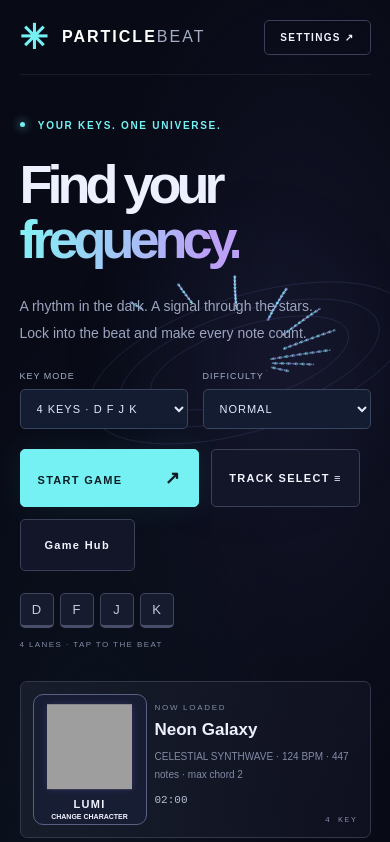
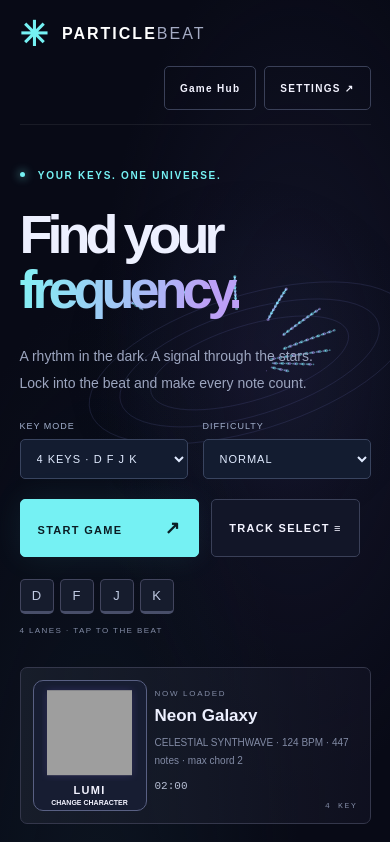
Before and after one commit to HyangDan2/CDXPilot0004, a website: page index.html in a window 390 px wide. Shown: the top 842 px of the page. Drawn offline with Linux system fonts and the light colour scheme; no server answers; grey boxes are pictures that could not be loaded.

Commit message:
Move Game Hub action beside header settings

```diff
--- a/css/style.css
+++ b/css/style.css
@@ -143,6 +143,29 @@ i,
   padding: 11px 15px;
   background: transparent;
   font-size: 10px;
+}
+.header-actions {
+  display: flex;
+  align-items: center;
+  gap: 8px;
+}
+.header-actions > * {
+  min-height: 44px;
+}
+.in-play .header-actions .hub-link {
+  display: none;
+}
+@media (max-width: 620px) {
+  header {
+    flex-wrap: wrap;
+    height: auto;
+    min-height: 75px;
+    gap: 12px;
+    padding: 14px 0;
+  }
+  .header-actions {
+    margin-left: auto;
+  }
 }
 main {
   max-width: 1360px;
@@ -913,7 +936,8 @@ button:disabled:hover {
     display: none;
   }
   header {
-    height: 75px;
+    height: auto;
+    min-height: 75px;
   }
   .result-card {
     flex-wrap: wrap;
--- a/index.html
+++ b/index.html
@@ -30,7 +30,7 @@
     <link rel="icon" type="image/png" href="assets/branding/favicon-32.png" sizes="32x32" />
     <link rel="icon" type="image/svg+xml" href="assets/branding/favicon.svg" sizes="any" />
     <link rel="apple-touch-icon" href="assets/branding/apple-touch-icon.png" sizes="180x180" />
-    <link rel="stylesheet" href="css/style.css?v=6.3" />
+    <link rel="stylesheet" href="css/style.css?v=6.4" />
   </head>
   <body>
     <canvas id="cosmos" aria-hidden="true"></canvas>
@@ -38,7 +38,11 @@
       <a class="brand" href="./"
         ><span class="brand-icon">✳</span> PARTICLE<span>BEAT</span></a
       ><span class="edition">VOLUME 03 <i></i> TWENTY COSMIC FREQUENCIES</span
-      ><button id="settings-open" class="small">SETTINGS ↗</button>
+      >
+      <div class="header-actions">
+        <a class="hub-link small" data-game-hub>Game Hub</a>
+        <button id="settings-open" class="small">SETTINGS ↗</button>
+      </div>
     </header>
     <main>
       <section id="menu" class="screen">
@@ -70,7 +74,6 @@
             <button id="start" class="primary" disabled>
               START GAME <span>↗</span></button
             ><button id="tracks-open">TRACK SELECT <span>≡</span></button>
-            <a class="hub-link" data-game-hub>Game Hub</a>
           </div>
           <div class="keyboard-help">
             <div id="menu-keys">
@@ -240,7 +243,6 @@
           <button id="retry" class="primary">PLAY AGAIN ↗</button
           ><button id="result-tracks">TRACK SELECT</button
           ><button id="main-menu">MAIN MENU</button>
-          <a class="hub-link" data-game-hub>Game Hub</a>
         </div>
       </section>
     </main>
```
Also changed, not shown: docs/ARCHITECTURE.md (+1 -1 lines), docs/DECISIONS.md (+4 -0 lines), docs/HARNESS.md (+1 -1 lines), docs/VERIFICATION.md (+4 -0 lines), tests/hub.js (+2 -2 lines).
